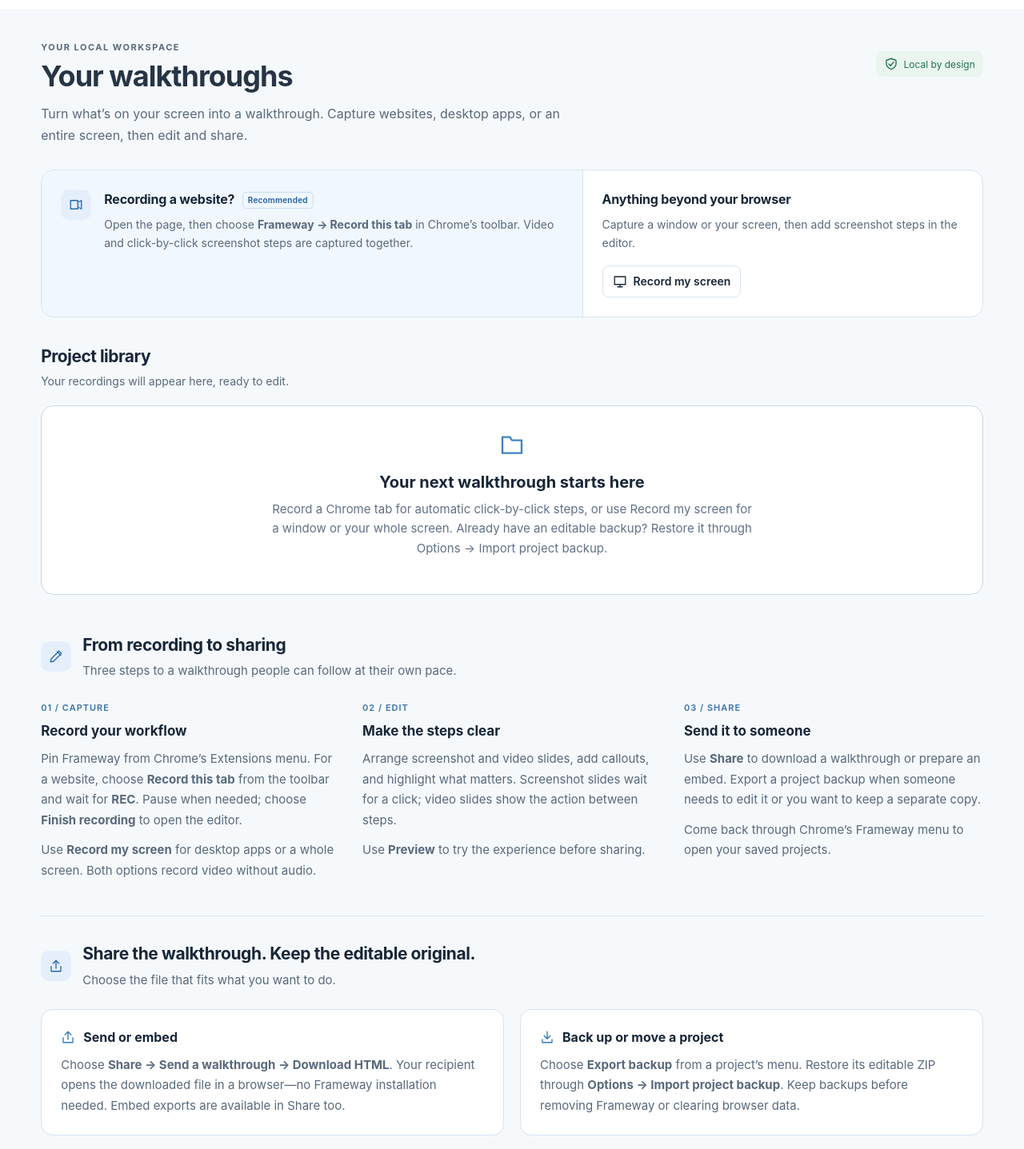
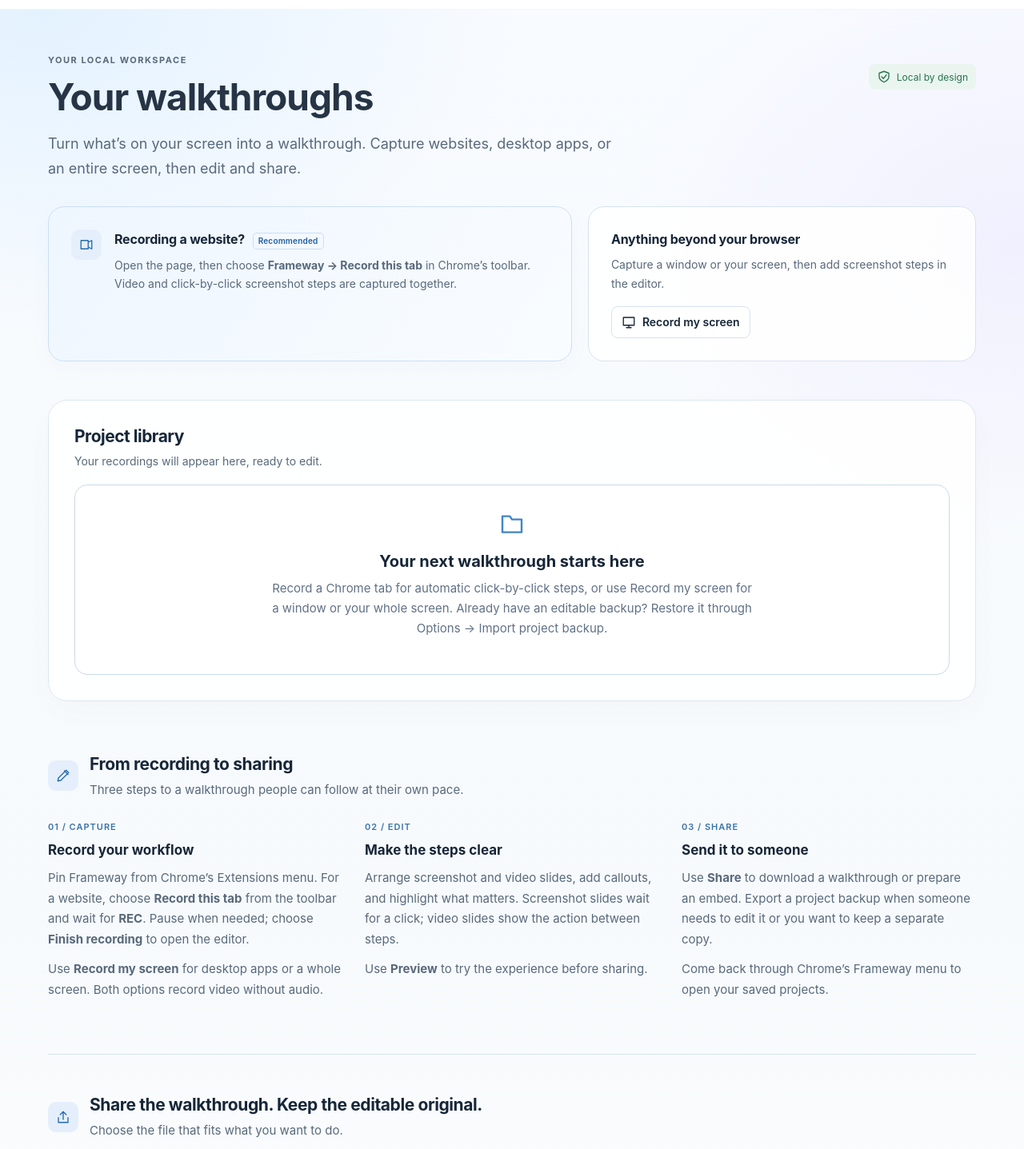
Before and after one commit to NicholasMicali/frameway, a React (Vite) app: page / in a window 1280 px wide. Shown: the part 60-1497 px from the top of the page at 80% size. Built offline with nearby package versions, Linux system fonts and the light colour scheme.

Commit message:
style: polish Library spacing and slide insertion controls

```diff
--- a/scripts/store-screenshots.mjs
+++ b/scripts/store-screenshots.mjs
@@ -16,16 +16,16 @@ try {
   await page.getByRole('menuitem', { name: 'Duplicate', exact: true }).waitFor();
   await page.keyboard.press('Escape');
   await page.locator('.section-heading').first().click();
-  await page.screenshot({ path: 'docs/assets/store/editor.png' });
+  await page.screenshot({ animations: 'disabled', path: 'docs/assets/store/editor.png' });
   await page.getByRole('button', { name: 'Add closing slide', exact: true }).click();
   await page.getByLabel('Closing description').waitFor();
   await page.getByRole('button', { name: '▷ Preview' }).click();
   await page.getByText('Saved locally', { exact: true }).waitFor();
-  await page.screenshot({ path: 'docs/assets/store/completion.png' });
+  await page.screenshot({ animations: 'disabled', path: 'docs/assets/store/completion.png' });
   await page.goto('http://127.0.0.1:4198/#home');
   await page.reload();
   await page.getByRole('heading', { name: 'Your walkthroughs', exact: true }).waitFor();
-  await page.screenshot({ path: 'docs/assets/store/library.png' });
+  await page.screenshot({ animations: 'disabled', path: 'docs/assets/store/library.png' });
 } finally {
   await browser.close();
   await server.close();
--- a/src/main.tsx
+++ b/src/main.tsx
@@ -906,6 +906,11 @@ function App() {
                   YOUR STORY <span>{project.steps.length}</span>
                 </div>
                 <div className="step-list">
+                  {!project.steps.some((s) => s.kind === 'title') && (
+                    <Button className="slide-add" onClick={() => void addTitle()} disabled={!!busy}>
+                      <Icon name="plus" /> Add title slide
+                    </Button>
+                  )}
                   {project.steps.map((s, i) => (
                     <div className="step-row" key={s.id}>
                       <button
@@ -947,14 +952,9 @@ function App() {
                     </div>
                   ))}
                 </div>
-                {!project.steps.some((s) => s.kind === 'title') && (
-                  <button className="sample-link" onClick={() => void addTitle()} disabled={!!busy}>
-                    ＋ Add title slide
-                  </button>
-                )}
                 {!project.steps.some((s) => s.kind === 'closing') && (
                   <Button
-                    variant="ghost"
+                    className="slide-add slide-add-closing"
                     onClick={() => {
                       const next = withClosingSlide(project);
                       update(next);
--- a/src/styles/editor-controls.css
+++ b/src/styles/editor-controls.css
@@ -58,3 +58,21 @@
 .editor-app .clip-pill {
   z-index: 5;
 }
+
+.editor-app .slide-add {
+  width: 100%;
+  flex-shrink: 0;
+  min-height: 38px;
+  border: 1px dashed var(--ui-border);
+  background: var(--ui-surface);
+  color: var(--ui-primary);
+  font-size: 12px;
+  font-weight: 600;
+}
+.editor-app .slide-add:hover:not(:disabled) {
+  background: var(--ui-primary-soft);
+  border-color: var(--ui-primary);
+}
+.editor-app .slide-add-closing {
+  margin-top: 16px;
+}
--- a/src/styles/home.css
+++ b/src/styles/home.css
@@ -190,13 +190,16 @@
 }
 
 .home-page {
-  padding: 40px clamp(18px, 4vw, 64px) 48px;
-  background: var(--ui-surface-muted);
+  padding: 56px clamp(18px, 4vw, 64px) 72px;
+  background:
+    radial-gradient(ellipse 700px 480px at 4% 0%, #dbeeffb3, transparent 85%),
+    radial-gradient(ellipse 600px 460px at 100% 14%, #e8e2ff70, transparent 85%),
+    linear-gradient(180deg, #f8fbff, #f7fafc 55%, #fff);
   text-align: left;
   color: var(--ui-text);
 }
 .home-page > * {
-  max-width: 1200px;
+  max-width: 1160px;
   margin-inline: auto;
 }
 .home-heading {
@@ -204,7 +207,7 @@
   align-items: flex-start;
   justify-content: space-between;
   gap: 24px;
-  margin-bottom: 28px;
+  margin-bottom: 32px;
 }
 .home-heading .eyebrow {
   font-size: 11px;
@@ -212,15 +215,15 @@
   color: var(--ui-muted);
 }
 .home-heading h1 {
-  font-size: clamp(28px, 3vw, 36px);
+  font-size: clamp(32px, 4vw, 46px);
   line-height: 1.2;
   letter-spacing: -1px;
-  margin: 8px 0 12px;
+  margin: 12px 0 16px;
 }
 .home-heading p {
-  max-width: 660px;
+  max-width: 720px;
   color: var(--ui-muted);
-  font-size: 16px;
+  font-size: 18px;
   line-height: 1.7;
   margin: 0;
 }
@@ -239,21 +242,23 @@
 .capture-choices {
   display: grid;
   grid-template-columns: 1.35fr 1fr;
-  border: 1px solid var(--ui-border);
-  border-radius: 16px;
-  background: var(--ui-surface);
-  overflow: hidden;
-  margin-bottom: 36px;
+  gap: 20px;
+  margin-bottom: 48px;
 }
 .capture-recommended {
   display: flex;
   gap: 16px;
-  padding: 24px;
-  background: #f0f7ff;
+  padding: 28px;
+  border: 1px solid #cadff4;
+  border-radius: 20px;
+  background: linear-gradient(125deg, #eef6ff, #f9fcff);
+  box-shadow: 0 8px 28px #3674a908;
 }
 .capture-screen {
-  padding: 24px;
-  border-left: 1px solid var(--ui-border);
+  padding: 28px;
+  border: 1px solid var(--ui-border);
+  border-radius: 20px;
+  background: #ffffffd9;
 }
 .capture-choices h2 {
   font-size: 16px;
@@ -344,8 +349,15 @@
   max-width: 600px;
   font-size: 15px;
 }
+.home-workspace {
+  padding: 32px;
+  border: 1px solid #dde7f1;
+  border-radius: 24px;
+  background: #ffffffd9;
+  box-shadow: 0 12px 40px #25354a05;
+}
 .home-start {
-  margin-top: 48px;
+  margin-top: 64px;
 }
 .quick-guide {
   padding: 0;
@@ -392,8 +404,8 @@
   margin: 0 0 12px;
 }
 .home-sharing {
-  margin-top: 32px;
-  padding-top: 32px;
+  margin-top: 56px;
+  padding-top: 48px;
   border-top: 1px solid var(--ui-border);
 }
 .sharing-grid {
@@ -438,7 +450,7 @@
   color: var(--ui-success);
 }
 .home-page .use-cases {
-  margin-top: 40px;
+  margin-top: 56px;
   padding: 0;
   text-align: left;
 }
@@ -453,9 +465,10 @@
   gap: 28px;
 }
 .home-page .use-case-grid article {
-  border: 0;
-  padding: 0;
-  background: transparent;
+  border: 1px solid #e3eaf3;
+  border-radius: 16px;
+  padding: 24px;
+  background: #f8fbff;
 }
 .home-page .use-case-grid article > svg {
   color: #337ab7;
@@ -523,9 +536,16 @@
   .home-page .use-case-grid {
     grid-template-columns: 1fr;
   }
-  .capture-screen {
-    border-left: 0;
-    border-top: 1px solid var(--ui-border);
+  .home-workspace {
+    padding: 20px 16px;
+    border-radius: 18px;
+  }
+  .home-start {
+    margin-top: 40px;
+  }
+  .home-sharing,
+  .home-page .use-cases {
+    margin-top: 40px;
   }
   .capture-recommended,
   .capture-screen {
@@ -559,3 +579,27 @@
     transition: none;
   }
 }
+
+@keyframes home-arrive {
+  from {
+    opacity: 0;
+    transform: translateY(8px);
+  }
+  to {
+    opacity: 1;
+    transform: translateY(0);
+  }
+}
+@media (prefers-reduced-motion: no-preference) {
+  .home-heading,
+  .capture-choices,
+  .home-workspace {
+    animation: home-arrive 420ms ease-out both;
+  }
+  .capture-choices {
+    animation-delay: 60ms;
+  }
+  .home-workspace {
+    animation-delay: 100ms;
+  }
+}
```
Also changed, not shown: tests/title.mjs (+1 -1 lines), 3 other files (tests, documents, lock files or other folders).
